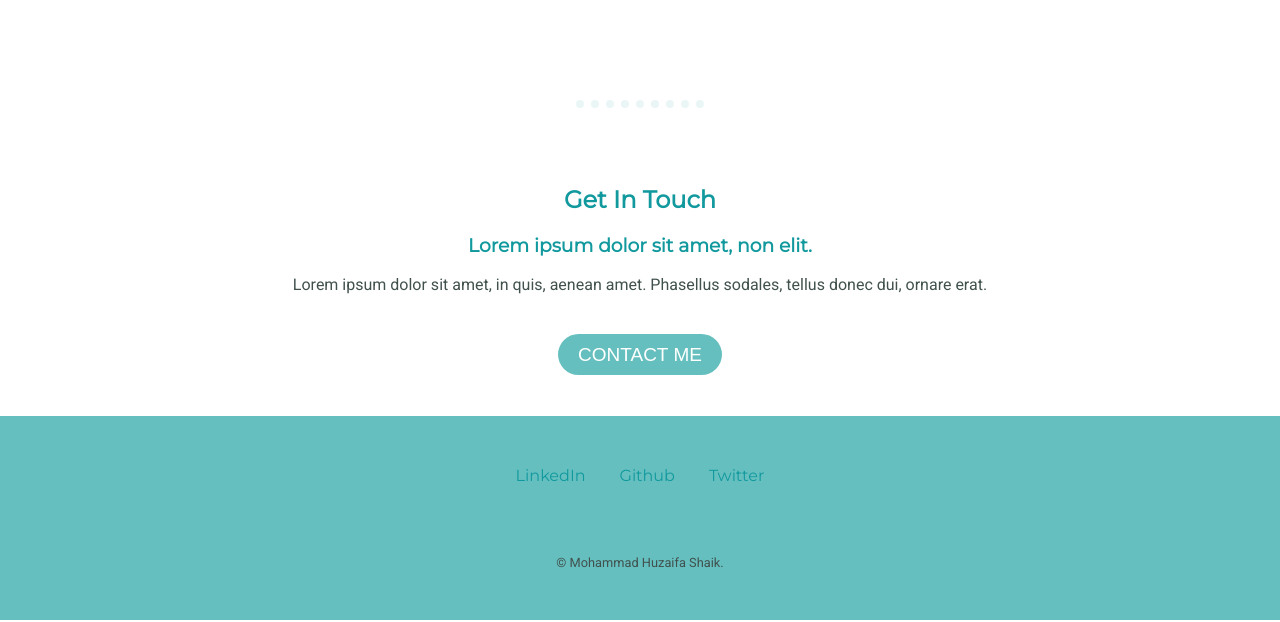
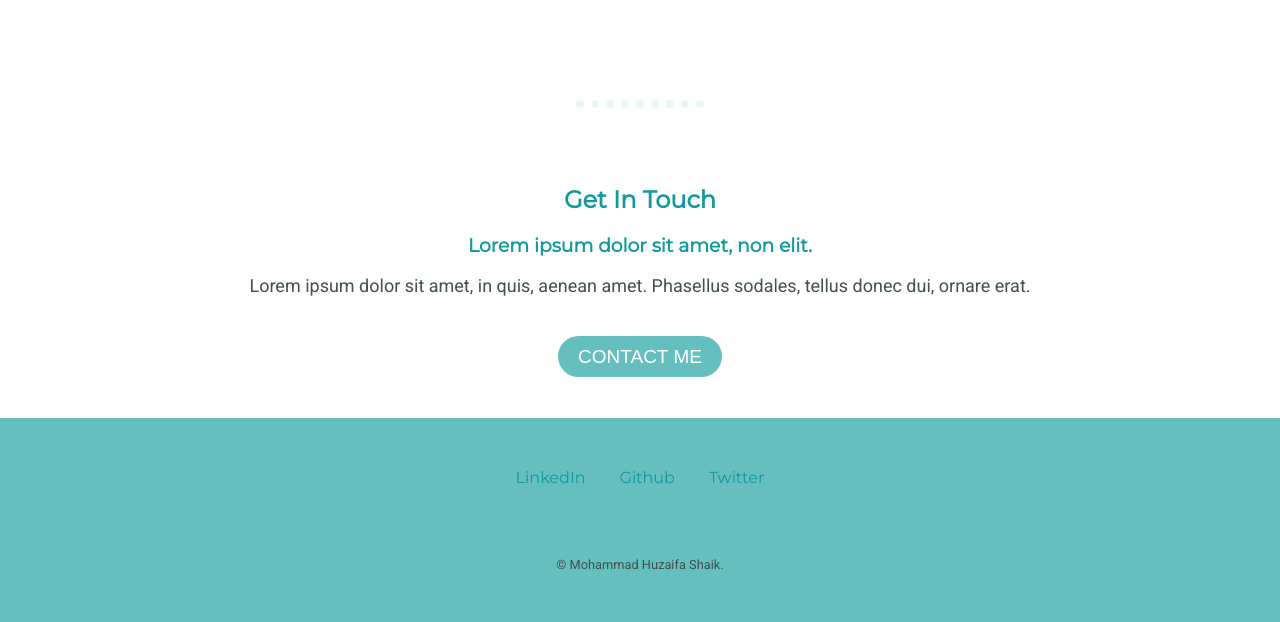
Before and after one commit to huzzuhere/portfolio, a plain HTML site: page index.html in a window 1280 px wide. Shown: the part 2103-2725 px from the top of the page. Drawn offline with Linux system fonts and the light colour scheme; a web font is replaced by a local one.

Commit message:
updated the class-contact

```diff
--- a/css/styles.css
+++ b/css/styles.css
@@ -178,6 +178,9 @@ hr{
 
   .para{
     margin-bottom: 50px;
+    font-family: 'Roboto', sans-serif;
+    color: #40514e;
+    font-size: 18px;
   }
 
   .copy-rights{
```
